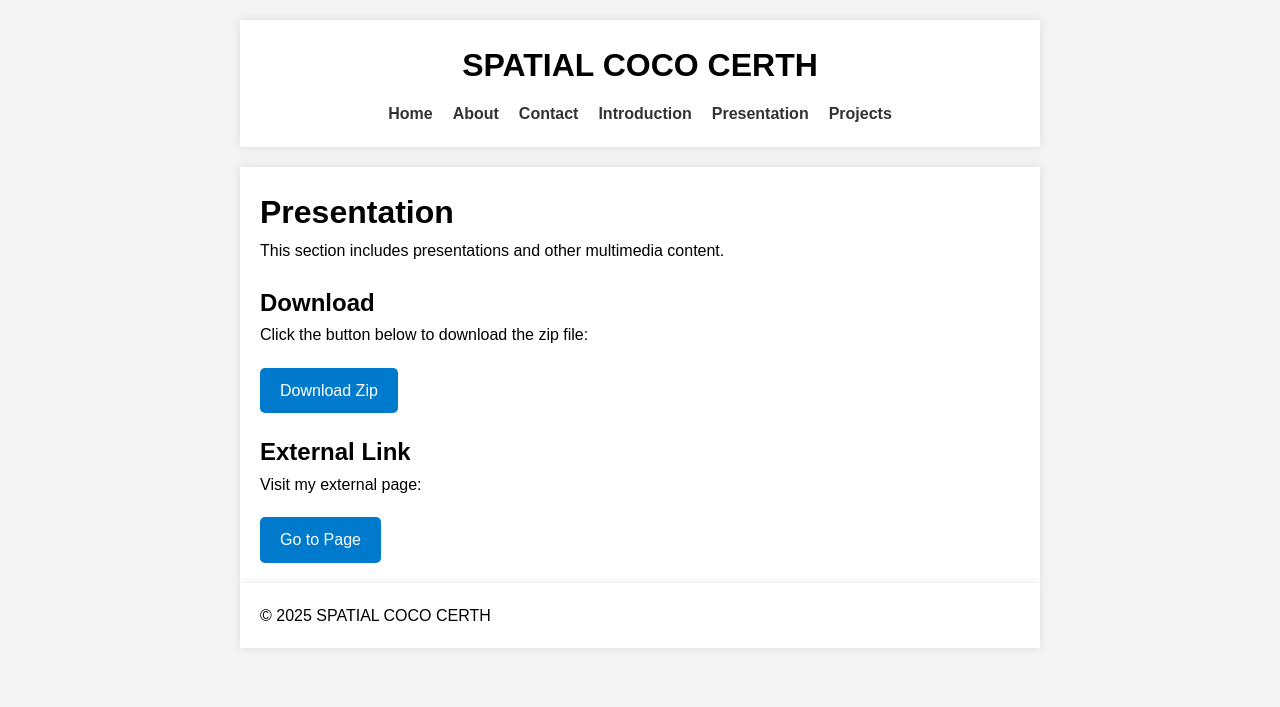
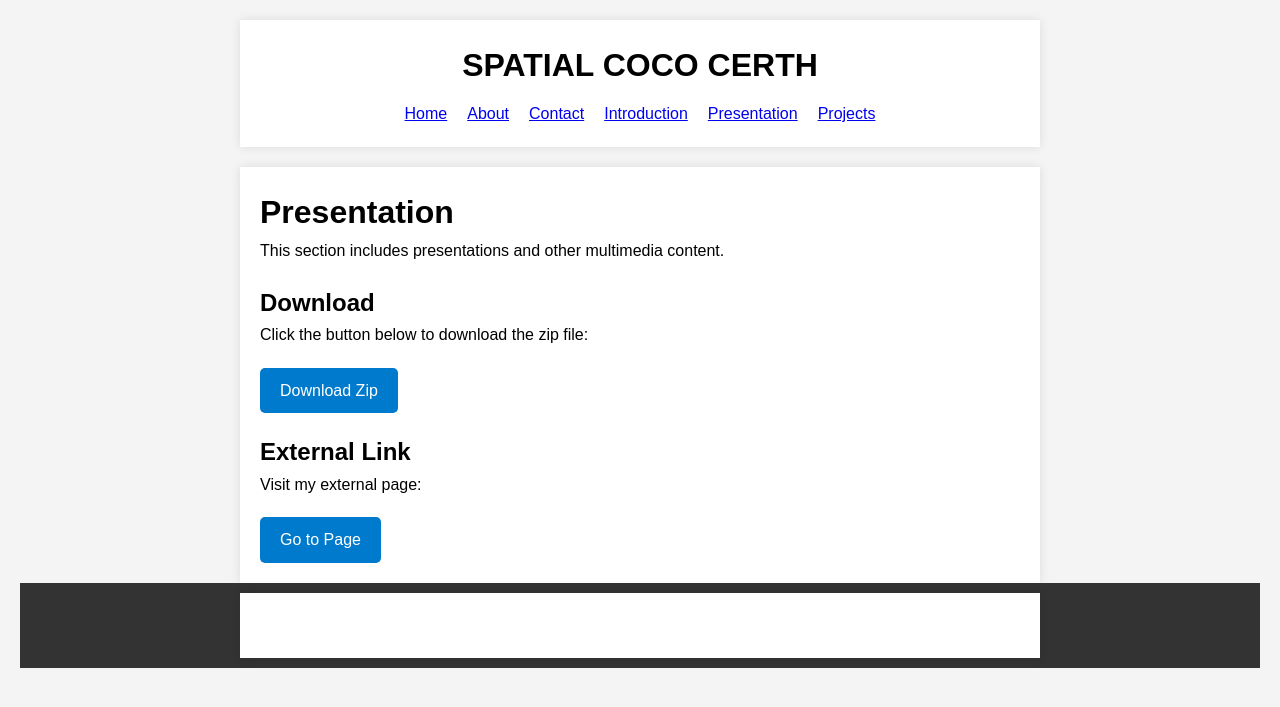
Before and after one commit to GiorgosPapado/giorgospapado.github.io, a Jekyll site: the page built from presentation.md, in a window 1280 px wide. Shown: the top 707 px of the page. Built offline with Jekyll 4.4.1, drawn with Linux system fonts in a browser that asks for light colours.

Commit message:
remove nav

```diff
--- a/assets/css/style.css
+++ b/assets/css/style.css
@@ -36,11 +36,11 @@ nav ul {
     gap: 20px;
 }
 
-nav a {
+/* nav a {
     text-decoration: none;
     color: #333;
     font-weight: bold;
-}
+} */
 
 nav a:hover {
     color: #007acc;
@@ -50,7 +50,7 @@ main {
     margin-bottom: 20px;
 }
 
-/* footer {
+footer {
     text-align: center;
     padding: 10px;
     background: #333;
@@ -59,7 +59,7 @@ main {
 
 footer p {
     margin: 0;
-} */
+}
 
 /* Download and External Link buttons */
 .btn {
```
